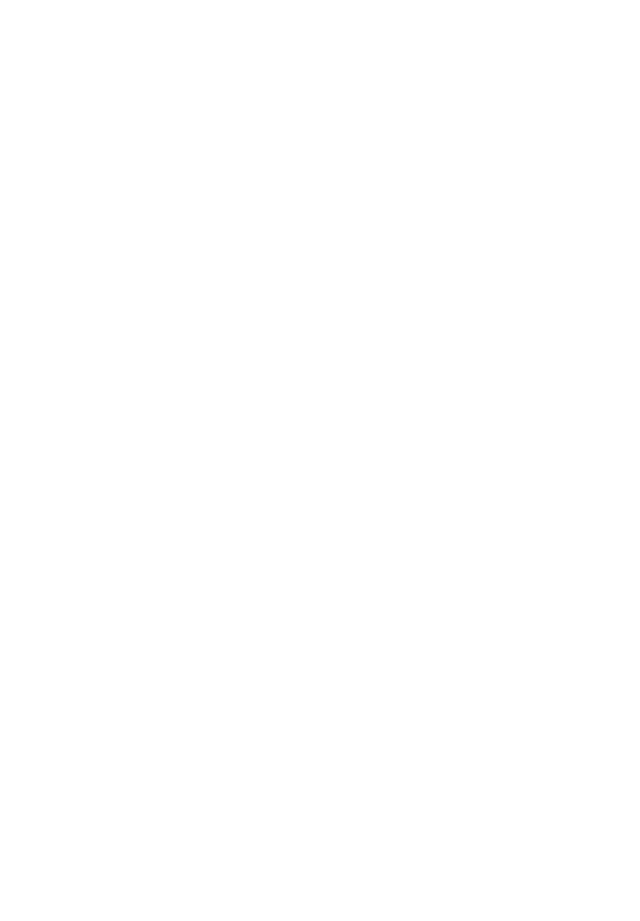
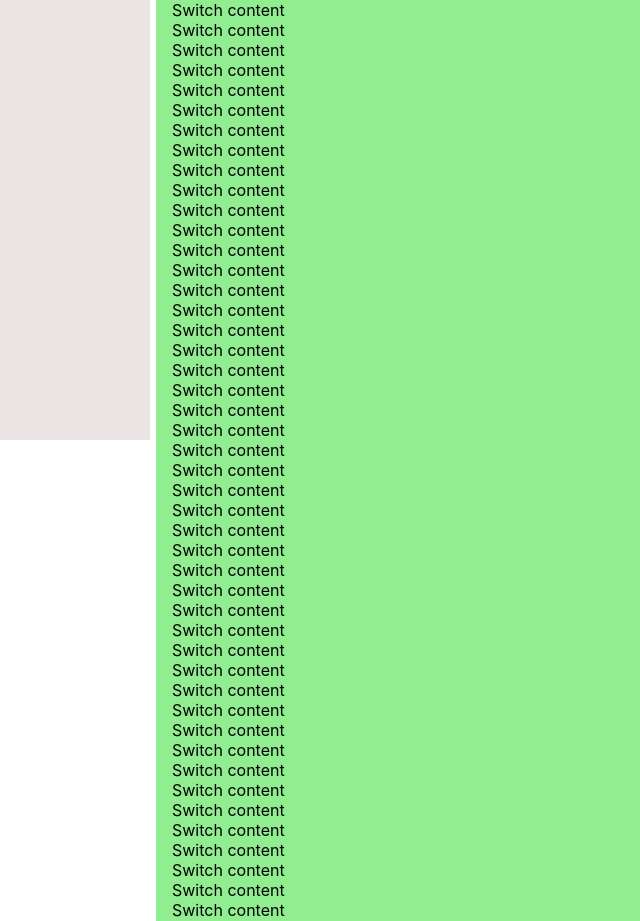
Before and after one commit to Lu9709/wheel-ui-1, a Vue app: page /#/Doc/Button in a window 1280 px wide. Before the commit this address had no page. Shown: the part 360-1281 px from the top of the page, without its empty margins (0-640 px from the left). Before the commit the page ends 800 px from the top, so only its background shows below. Built offline with nearby package versions, Linux system fonts and the light colour scheme.

Commit message:
基本完成官网框架

```diff
--- a/src/App.vue
+++ b/src/App.vue
@@ -9,7 +9,7 @@ export default {
   name: 'App',
   setup() {
     const width = document.documentElement.clientWidth
-    const asideVisible = ref(width >= 500)
+    const asideVisible = ref(width >= 500 ? true :false)
     provide('asideVisible', asideVisible)
     router.afterEach(()=>{
       if(width<=500){asideVisible.value = false}
--- /dev/null
+++ b/src/views/Button.vue
@@ -0,0 +1,111 @@
+<template>
+Switch 的内容
+  <p>Switch content</p>
+  <p>Switch content</p>
+  <p>Switch content</p>
+  <p>Switch content</p>
+  <p>Switch content</p>
+  <p>Switch content</p>
+  <p>Switch content</p>
+  <p>Switch content</p>
+  <p>Switch content</p>
+  <p>Switch content</p>
+  <p>Switch content</p>
+  <p>Switch content</p>
+  <p>Switch content</p>
+  <p>Switch content</p>
+  <p>Switch content</p>
+  <p>Switch content</p>
+  <p>Switch content</p>
+  <p>Switch content</p>
+  <p>Switch content</p>
+  <p>Switch content</p>
+  <p>Switch content</p>
+  <p>Switch content</p>
+  <p>Switch content</p>
+  <p>Switch content</p>
+  <p>Switch content</p>
+  <p>Switch content</p>
+  <p>Switch content</p>
+  <p>Switch content</p>
+  <p>Switch content</p>
+  <p>Switch content</p>
+  <p>Switch content</p>
+  <p>Switch content</p>
+  <p>Switch content</p>
+  <p>Switch content</p>
+  <p>Switch content</p>
+  <p>Switch content</p>
+  <p>Switch content</p>
+  <p>Switch content</p>
+  <p>Switch content</p>
+  <p>Switch content</p>
+  <p>Switch content</p>
+  <p>Switch content</p>
+  <p>Switch content</p>
+  <p>Switch content</p>
+  <p>Switch content</p>
+  <p>Switch content</p>
+  <p>Switch content</p>
+  <p>Switch content</p>
+  <p>Switch content</p>
+  <p>Switch content</p>
+  <p>Switch content</p>
+  <p>Switch content</p>
+  <p>Switch content</p>
+  <p>Switch content</p>
+  <p>Switch content</p>
+  <p>Switch content</p>
+  <p>Switch content</p>
+  <p>Switch content</p>
+  <p>Switch content</p>
+  <p>Switch content</p>
+  <p>Switch content</p>
+  <p>Switch content</p>
+  <p>Switch content</p>
+  <p>Switch content</p>
+  <p>Switch content</p>
+  <p>Switch content</p>
+  <p>Switch content</p>
+  <p>Switch content</p>
+  <p>Switch content</p>
+  <p>Switch content</p>
+  <p>Switch content</p>
+  <p>Switch content</p>
+  <p>Switch content</p>
+  <p>Switch content</p>
+  <p>Switch content</p>
+  <p>Switch content</p>
+  <p>Switch content</p>
+  <p>Switch content</p>
+  <p>Switch content</p>
+  <p>Switch content</p>
+  <p>Switch content</p>
+  <p>Switch content</p>
+  <p>Switch content</p>
+  <p>Switch content</p>
+  <p>Switch content</p>
+  <p>Switch content</p>
+  <p>Switch content</p>
+  <p>Switch content</p>
+  <p>Switch content</p>
+  <p>Switch content</p>
+  <p>Switch content</p>
+  <p>Switch content</p>
+  <p>Switch content</p>
+  <p>Switch content</p>
+  <p>Switch content</p>
+  <p>Switch content</p>
+  <p>Switch content</p>
+  <p>Switch content</p>
+  <p>Switch content</p>
+  <p>Switch content</p>
+</template>
+
+<script lang="ts">
+
+</script>
+
+<style lang="scss" scoped>
+
+</style>
--- /dev/null
+++ b/src/views/Dialog.vue
@@ -0,0 +1,111 @@
+<template>
+Button 的内容
+  <p>Button content</p>
+  <p>Button content</p>
+  <p>Button content</p>
+  <p>Button content</p>
+  <p>Button content</p>
+  <p>Button content</p>
+  <p>Button content</p>
+  <p>Button content</p>
+  <p>Button content</p>
+  <p>Button content</p>
+  <p>Button content</p>
+  <p>Button content</p>
+  <p>Button content</p>
+  <p>Button content</p>
+  <p>Button content</p>
+  <p>Button content</p>
+  <p>Button content</p>
+  <p>Button content</p>
+  <p>Button content</p>
+  <p>Button content</p>
+  <p>Button content</p>
+  <p>Button content</p>
+  <p>Button content</p>
+  <p>Button content</p>
+  <p>Button content</p>
+  <p>Button content</p>
+  <p>Button content</p>
+  <p>Button content</p>
+  <p>Button content</p>
+  <p>Button content</p>
+  <p>Button content</p>
+  <p>Button content</p>
+  <p>Button content</p>
+  <p>Button content</p>
+  <p>Button content</p>
+  <p>Button content</p>
+  <p>Button content</p>
+  <p>Button content</p>
+  <p>Button content</p>
+  <p>Button content</p>
+  <p>Button content</p>
+  <p>Button content</p>
+  <p>Button content</p>
+  <p>Button content</p>
+  <p>Button content</p>
+  <p>Button content</p>
+  <p>Button content</p>
+  <p>Button content</p>
+  <p>Button content</p>
+  <p>Button content</p>
+  <p>Button content</p>
+  <p>Button content</p>
+  <p>Button content</p>
+  <p>Button content</p>
+  <p>Button content</p>
+  <p>Button content</p>
+  <p>Button content</p>
+  <p>Button content</p>
+  <p>Button content</p>
+  <p>Button content</p>
+  <p>Button content</p>
+  <p>Button content</p>
+  <p>Button content</p>
+  <p>Button content</p>
+  <p>Button content</p>
+  <p>Button content</p>
+  <p>Button content</p>
+  <p>Button content</p>
+  <p>Button content</p>
+  <p>Button content</p>
+  <p>Button content</p>
+  <p>Button content</p>
+  <p>Button content</p>
+  <p>Button content</p>
+  <p>Button content</p>
+  <p>Button content</p>
+  <p>Button content</p>
+  <p>Button content</p>
+  <p>Button content</p>
+  <p>Button content</p>
+  <p>Button content</p>
+  <p>Button content</p>
+  <p>Button content</p>
+  <p>Button content</p>
+  <p>Button content</p>
+  <p>Button content</p>
+  <p>Button content</p>
+  <p>Button content</p>
+  <p>Button content</p>
+  <p>Button content</p>
+  <p>Button content</p>
+  <p>Button content</p>
+  <p>Button content</p>
+  <p>Button content</p>
+  <p>Button content</p>
+  <p>Button content</p>
+  <p>Button content</p>
+  <p>Button content</p>
+  <p>Button content</p>
+  <p>Button content</p>
+</template>
+
+<script lang="ts">
+
+</script>
+
+<style lang="scss" scoped>
+
+</style>
--- /dev/null
+++ b/src/views/Docdemo.vue
@@ -0,0 +1,11 @@
+<template>
+  <div>Doc默认页面</div>
+</template>
+
+<script lang="ts">
+
+</script>
+
+<style lang="scss" scoped>
+
+</style>
--- /dev/null
+++ b/src/views/Tabs.vue
@@ -0,0 +1,111 @@
+<template>
+Tabs 的内容
+  <p>Tabs content</p>
+  <p>Tabs content</p>
+  <p>Tabs content</p>
+  <p>Tabs content</p>
+  <p>Tabs content</p>
+  <p>Tabs content</p>
+  <p>Tabs content</p>
+  <p>Tabs content</p>
+  <p>Tabs content</p>
+  <p>Tabs content</p>
+  <p>Tabs content</p>
+  <p>Tabs content</p>
+  <p>Tabs content</p>
+  <p>Tabs content</p>
+  <p>Tabs content</p>
+  <p>Tabs content</p>
+  <p>Tabs content</p>
+  <p>Tabs content</p>
+  <p>Tabs content</p>
+  <p>Tabs content</p>
+  <p>Tabs content</p>
+  <p>Tabs content</p>
+  <p>Tabs content</p>
+  <p>Tabs content</p>
+  <p>Tabs content</p>
+  <p>Tabs content</p>
+  <p>Tabs content</p>
+  <p>Tabs content</p>
+  <p>Tabs content</p>
+  <p>Tabs content</p>
+  <p>Tabs content</p>
+  <p>Tabs content</p>
+  <p>Tabs content</p>
+  <p>Tabs content</p>
+  <p>Tabs content</p>
+  <p>Tabs content</p>
+  <p>Tabs content</p>
+  <p>Tabs content</p>
+  <p>Tabs content</p>
+  <p>Tabs content</p>
+  <p>Tabs content</p>
+  <p>Tabs content</p>
+  <p>Tabs content</p>
+  <p>Tabs content</p>
+  <p>Tabs content</p>
+  <p>Tabs content</p>
+  <p>Tabs content</p>
+  <p>Tabs content</p>
+  <p>Tabs content</p>
+  <p>Tabs content</p>
+  <p>Tabs content</p>
+  <p>Tabs content</p>
+  <p>Tabs content</p>
+  <p>Tabs content</p>
+  <p>Tabs content</p>
+  <p>Tabs content</p>
+  <p>Tabs content</p>
+  <p>Tabs content</p>
+  <p>Tabs content</p>
+  <p>Tabs content</p>
+  <p>Tabs content</p>
+  <p>Tabs content</p>
+  <p>Tabs content</p>
+  <p>Tabs content</p>
+  <p>Tabs content</p>
+  <p>Tabs content</p>
+  <p>Tabs content</p>
+  <p>Tabs content</p>
+  <p>Tabs content</p>
+  <p>Tabs content</p>
+  <p>Tabs content</p>
+  <p>Tabs content</p>
+  <p>Tabs content</p>
+  <p>Tabs content</p>
+  <p>Tabs content</p>
+  <p>Tabs content</p>
+  <p>Tabs content</p>
+  <p>Tabs content</p>
+  <p>Tabs content</p>
+  <p>Tabs content</p>
+  <p>Tabs content</p>
+  <p>Tabs content</p>
+  <p>Tabs content</p>
+  <p>Tabs content</p>
+  <p>Tabs content</p>
+  <p>Tabs content</p>
+  <p>Tabs content</p>
+  <p>Tabs content</p>
+  <p>Tabs content</p>
+  <p>Tabs content</p>
+  <p>Tabs content</p>
+  <p>Tabs content</p>
+  <p>Tabs content</p>
+  <p>Tabs content</p>
+  <p>Tabs content</p>
+  <p>Tabs content</p>
+  <p>Tabs content</p>
+  <p>Tabs content</p>
+  <p>Tabs content</p>
+  <p>Tabs content</p>
+</template>
+
+<script lang="ts">
+
+</script>
+
+<style lang="scss" scoped>
+
+</style>
```
Also changed, not shown: src/router.ts (+11 -2 lines).
